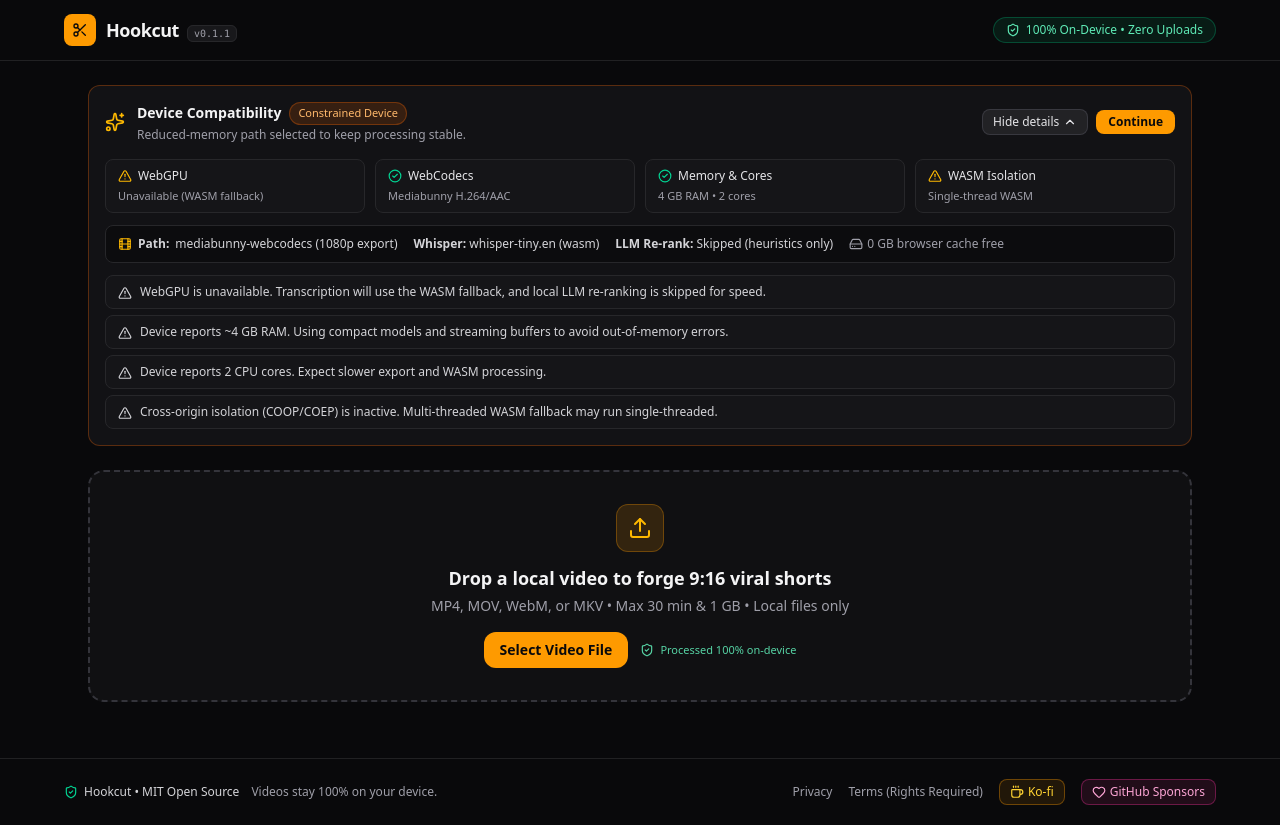
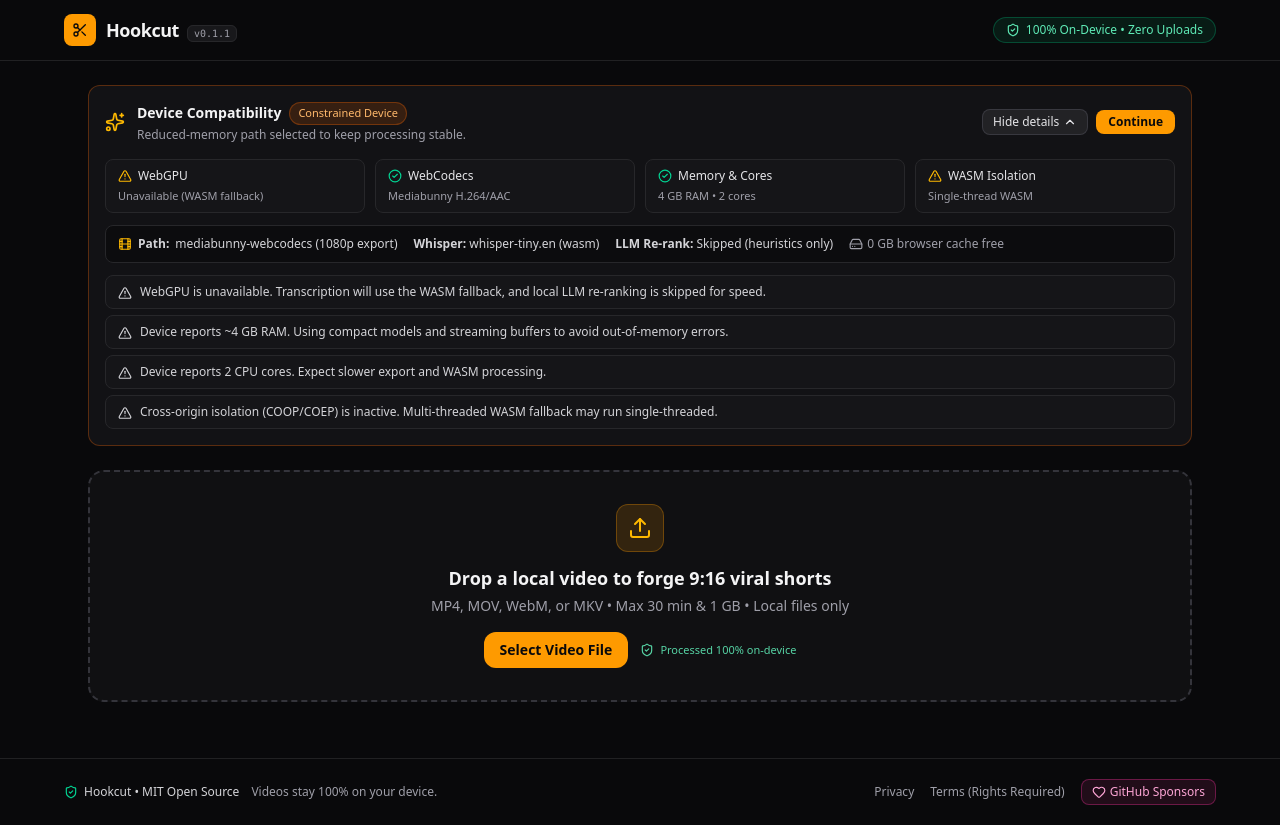
Before and after one commit to jayantshringi/Hookcut, a React (Vite) app: page / in a window 1280 px wide. Built offline with nearby package versions, Linux system fonts and the light colour scheme.

Commit message:
Payment Fix

```diff
--- a/src/components/Footer.tsx
+++ b/src/components/Footer.tsx
@@ -1,4 +1,4 @@
-import { Coffee, Heart, ShieldCheck } from 'lucide-react';
+import { Heart, ShieldCheck } from 'lucide-react';
 
 interface FooterProps {
   onOpenLegal: (tab: 'privacy' | 'terms') => void;
@@ -32,15 +32,6 @@ export function Footer({ onOpenLegal }: FooterProps) {
             Terms (Rights Required)
           </button>
           <a
-            href="https://ko-fi.com/hookcut"
-            target="_blank"
-            rel="noreferrer"
-            className="inline-flex items-center gap-1 rounded-lg border border-amber-500/35 bg-amber-500/10 px-2.5 py-1 text-amber-300 hover:bg-amber-500/20 transition-colors"
-          >
-            <Coffee className="h-3.5 w-3.5" />
-            Ko-fi
-          </a>
-          <a
             href="https://github.com/sponsors/jayantshringi"
             target="_blank"
             rel="noreferrer"
```
Also changed, not shown: 2 other files (tests, documents, lock files or other folders).
